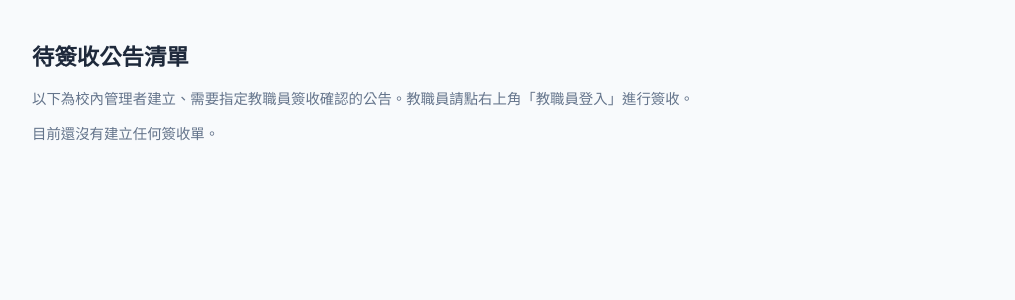
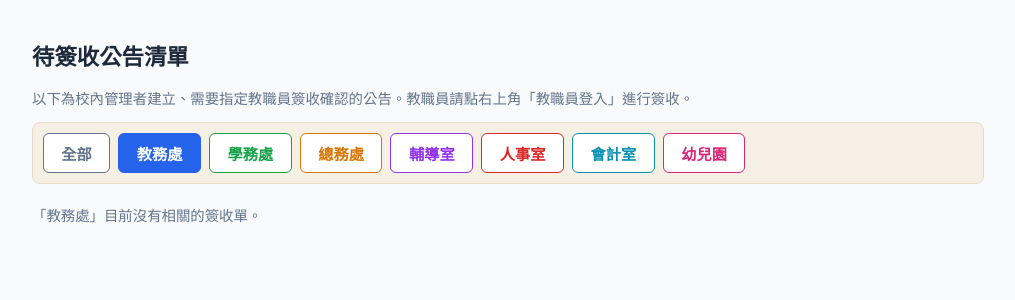
Before and after one commit to ichiro17/announcement, a Flask app: a page that uses templates/index.html in a window 1280 px wide. Shown: the part 50-350 px from the top of the page, without its empty margins (132-1147 px from the left). Run offline with Flask 3, Linux system fonts and the light colour scheme; data comes from the database, SQL or seed files in the repository; data that the repository does not hold is empty.

Commit message:
首頁新增七個處室的分類頁籤，可依處室篩選待簽收公告清單
點選處室頁籤只顯示該處室相關的公告（以 ?dept= 篩選，可加書籤/分享連結），
「全部」頁籤回到未篩選的完整清單，頁籤依處室既有配色標示、選中時反白。

```diff
--- a/app.py
+++ b/app.py
@@ -228,13 +228,29 @@ def _target_summary(db, bulletin_id):
 @app.route("/")
 def index():
     db = get_db()
-    bulletins = db.execute(
-        "SELECT * FROM bulletins ORDER BY created_at DESC"
-    ).fetchall()
+    dept_filter = request.args.get("dept", "").strip()
+    if dept_filter:
+        bulletins = db.execute(
+            """SELECT DISTINCT b.* FROM bulletins b
+               JOIN bulletin_targets t ON t.bulletin_id = b.id
+               JOIN staff st ON st.id = t.staff_id
+               WHERE st.department = ?
+               ORDER BY b.created_at DESC""",
+            (dept_filter,),
+        ).fetchall()
+    else:
+        bulletins = db.execute(
+            "SELECT * FROM bulletins ORDER BY created_at DESC"
+        ).fetchall()
     today_str = date.today().isoformat()
     target_summaries = {b["id"]: _target_summary(db, b["id"]) for b in bulletins}
     return render_template(
-        "index.html", bulletins=bulletins, today_str=today_str, target_summaries=target_summaries
+        "index.html",
+        bulletins=bulletins,
+        today_str=today_str,
+        target_summaries=target_summaries,
+        dept_tabs=list(DEPARTMENT_COLORS.keys()),
+        dept_filter=dept_filter,
     )
 
 
--- a/static/style.css
+++ b/static/style.css
@@ -197,6 +197,40 @@ h1 { font-size: 1.4rem; }
 
 .hint { color: var(--muted); font-size: 0.9rem; }
 
+.dept-tabs {
+  display: flex;
+  flex-wrap: wrap;
+  gap: 0.5rem;
+  background: #f5efe4;
+  border: 1px solid #e6dcc8;
+  border-radius: 8px;
+  padding: 0.6rem;
+  margin-bottom: 1.25rem;
+}
+
+.dept-tab {
+  --dept-color: #64748b;
+  display: inline-block;
+  padding: 0.5rem 1.1rem;
+  border-radius: 6px;
+  border: 1px solid var(--dept-color);
+  background: white;
+  color: var(--dept-color);
+  font-weight: 700;
+  font-size: 0.95rem;
+  text-decoration: none;
+  white-space: nowrap;
+}
+
+.dept-tab:hover {
+  background: color-mix(in srgb, var(--dept-color) 12%, white);
+}
+
+.dept-tab.active {
+  background: var(--dept-color);
+  color: white;
+}
+
 fieldset {
   border: 1px solid var(--border);
   border-radius: 6px;
--- a/templates/index.html
+++ b/templates/index.html
@@ -3,6 +3,16 @@
 {% block content %}
 <h1>待簽收公告清單</h1>
 <p class="hint">以下為校內管理者建立、需要指定教職員簽收確認的公告。教職員請點右上角「教職員登入」進行簽收。</p>
+
+<div class="dept-tabs">
+  <a href="{{ url_for('index') }}" class="dept-tab {{ 'active' if not dept_filter }}">全部</a>
+  {% for dept in dept_tabs %}
+    <a href="{{ url_for('index', dept=dept) }}"
+       class="dept-tab {{ 'active' if dept_filter == dept }}"
+       style="--dept-color: {{ dept_color(dept) }};">{{ dept }}</a>
+  {% endfor %}
+</div>
+
 {% if bulletins %}
 <table class="list-table">
   <thead>
@@ -28,6 +38,6 @@
   </tbody>
 </table>
 {% else %}
-<p class="hint">目前還沒有建立任何簽收單。</p>
+<p class="hint">{% if dept_filter %}「{{ dept_filter }}」目前沒有相關的簽收單。{% else %}目前還沒有建立任何簽收單。{% endif %}</p>
 {% endif %}
 {% endblock %}
```
